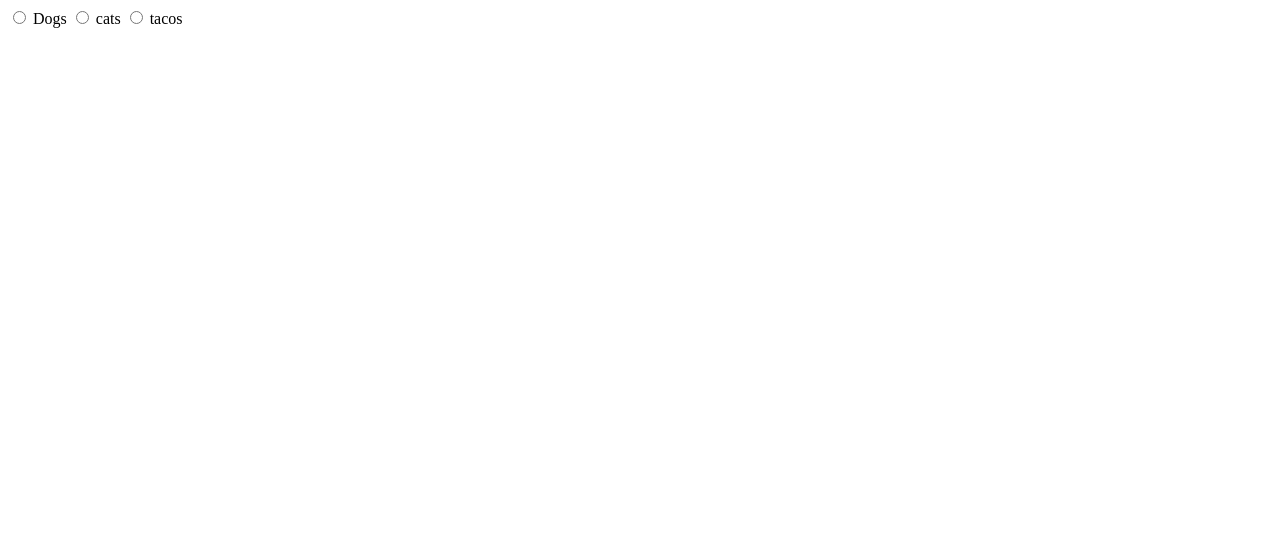
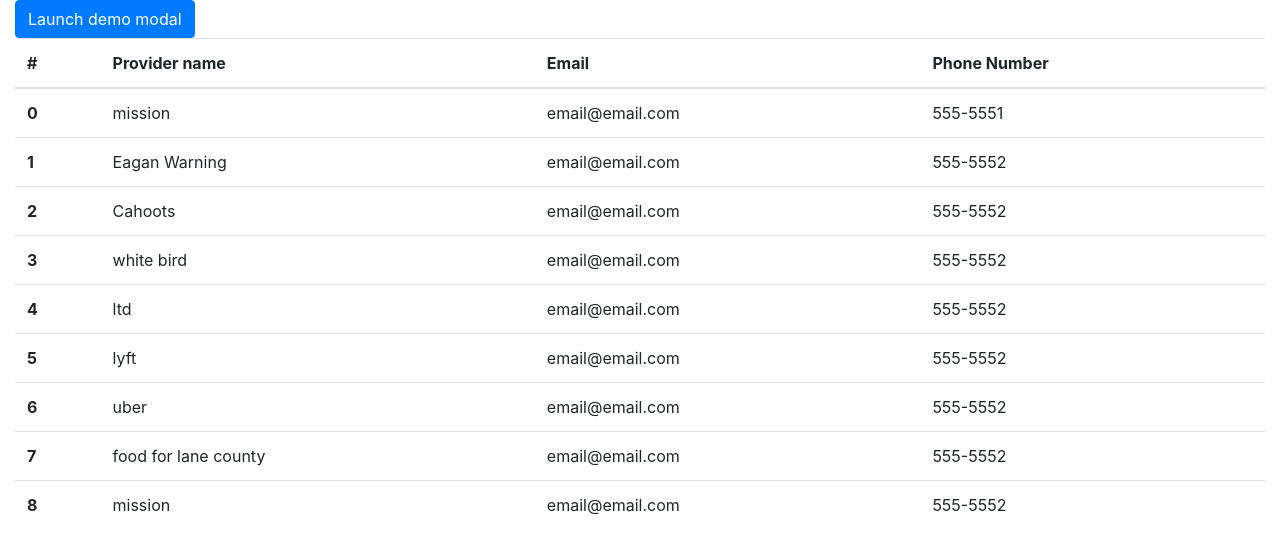
Before and after one commit to Hack4Eugene/homeless-resource-finder-xakclub-2019, a plain HTML site: page public/radio.html in a window 1280 px wide. Drawn offline with nearby package versions, Linux system fonts and the light colour scheme.

Commit message:
populate js adds divs and can search results.

```diff
--- a/public/radio.html
+++ b/public/radio.html
@@ -1,14 +1,82 @@
-<!doctype html>
-<html>
-<head></head>
-<style>
-  </style>
-<body>
-    <input name="animal" id="thing1" value="dogs" type="radio"/>
-      <label for="thing1">Dogs</label>
-    <input name="animal" id="thing2" value="cats" type="radio"/>
-      <label for="thing2">cats</label>
-    <input name="animal" id="thing3" value="tacos" type="radio"/>
-      <label for="thing3">tacos</label>
-  </body>
+<!DOCTYPE html>
+<html lang="en">
+    <head>
+        <!-- Meta Tags-->
+        <meta charset="UTF-8">
+        <meta name="viewport" content="width=device-width, initial-scale=1.0">
+        <meta name="HandheldFriendly" content="true">
+
+        <title>Resource Information</title>
+
+        <!-- Web Icon-->
+        <link rel="shortcut icon" type="image/ico" href="images/icon.ico">
+
+        <!-- Bootstrap Stylesheet -->
+        <link rel="stylesheet" href="https://stackpath.bootstrapcdn.com/bootstrap/4.3.1/css/bootstrap.min.css">
+
+        <!-- style.css -->
+        <link rel="stylesheet" href="stylesheets/style.css">
+    </head>
+
+    <body>
+
+        <!-- Main Container -->
+        <div class="container-fluid" >
+          <table class="table" >
+            <thead>
+              <tr>
+                <th scope="col">#</th>
+                <th scope="col">Provider name</th>
+                <th scope="col">Email</th>
+                <th scope="col">Phone Number</th>
+              </tr>
+            </thead>
+            <tbody id="results">
+            </tbody>
+        </div>
+
+
+        <!-- Button trigger modal -->
+<button type="button" class="btn btn-primary" data-toggle="modal" data-target="#exampleModal">
+  Launch demo modal
+</button>
+
+<!-- Modal -->
+<div class="modal fade" id="exampleModal" tabindex="-1" role="dialog" aria-labelledby="exampleModalLabel" aria-hidden="true">
+  <div class="modal-dialog" role="document">
+    <div class="modal-content">
+      <div class="modal-header">
+        <h5 class="modal-title" id="exampleModalLabel">Modal title</h5>
+        <button type="button" class="close" data-dismiss="modal" aria-label="Close">
+          <span aria-hidden="true">&times;</span>
+        </button>
+      </div>
+      <div class="modal-body">
+        ...
+      </div>
+      <div class="modal-footer">
+        <button type="button" class="btn btn-secondary" data-dismiss="modal">Close</button>
+        <button type="button" class="btn btn-primary">Save changes</button>
+      </div>
+    </div>
+  </div>
+</div>
+
+        <!-- jQuery CDN -->
+        <script src="https://code.jquery.com/jquery-3.4.0.min.js"></script>
+
+        <!-- Popper.js CDN-->
+        <script src="https://cdnjs.cloudflare.com/ajax/libs/popper.js/1.14.7/umd/popper.min.js"></script>
+
+        <!-- Bootstrap JS CDN -->
+        <script src="https://stackpath.bootstrapcdn.com/bootstrap/4.3.1/js/bootstrap.min.js"></script>
+
+        <!-- Swipe.js -->
+        <script src="vendor/scripts/dragend.min.js"></script>
+
+        <!-- index.js -->
+        <script src="scripts/index.js"></script>
+
+        <script src="scripts/populate.js"></script>
+    </body>
 </html>
--- /dev/null
+++ b/public/scripts/populate.js
@@ -0,0 +1,142 @@
+var el = `[
+ {
+   "providerID": 1,
+   "provider name": "mission",
+   "geolocation": "14.1212, -93.23932823",
+   "physical address": "address 1",
+   "phone": "555-5551",
+   "email": "email@email.com",
+   "website": "website.com"
+ },
+ {
+   "providerID": 2,
+   "provider name": "Eagan Warning",
+   "geolocation": "14.1212, -93.23932823",
+   "physical address": "123 street b",
+   "phone": "555-5552",
+   "email": "email@email.com",
+   "website": "website.com"
+ },
+ {
+   "providerID": 3,
+   "provider name": "Cahoots",
+   "geolocation": "14.1212, -93.23932823",
+   "physical address": "123 street b",
+   "phone": "555-5552",
+   "email": "email@email.com",
+   "website": "website.com"
+ },
+ {
+   "providerID": 4,
+   "provider name": "white bird",
+   "geolocation": "14.1212, -93.23932823",
+   "physical address": "123 street b",
+   "phone": "555-5552",
+   "email": "email@email.com",
+   "website": "website.com"
+ },
+ {
+   "providerID": 6,
+   "provider name": "ltd",
+   "geolocation": "14.1212, -93.23932823",
+   "physical address": "123 street b",
+   "phone": "555-5552",
+   "email": "email@email.com",
+   "website": "website.com"
+ },
+ {
+   "providerID": 7,
+   "provider name": "lyft",
+   "geolocation": "14.1212, -93.23932823",
+   "physical address": "123 street b",
+   "phone": "555-5552",
+   "email": "email@email.com",
+   "website": "website.com"
+ },
+ {
+   "providerID": 8,
+   "provider name": "uber",
+   "geolocation": "14.1212, -93.23932823",
+   "physical address": "123 street b",
+   "phone": "555-5552",
+   "email": "email@email.com",
+   "website": "website.com"
+ },
+ {
+   "providerID": 5,
+   "provider name": "food for lane county",
+   "geolocation": "14.1212, -93.23932823",
+   "physical address": "123 street b",
+   "phone": "555-5552",
+   "email": "email@email.com",
+   "website": "website.com"
+ },
+ {
+   "providerID": 6,
+   "provider name": "mission",
+   "geolocation": "14.1212, -93.23932823",
+   "physical address": "address 2",
+   "phone": "555-5552",
+   "email": "email@email.com",
+   "website": "website.com"
+ }
+]`;
+
+
+var results= JSON.parse(el);
+var div = document.querySelector("#results")
+
+function setModal(data){
+  var modal = document.querySelector(".modal");
+  var head = modal.querySelector(".modal-header");
+  var body = modal.querySelector(".modal-body");
+}
+
+function viewResults(evt){
+    console.log(evt.target.parentNode.childNodes);
+    var id=evt.target.parentNode.getAttribute("data-id");
+    console.log(id);
+    var res=0;
+    for(var i=0;i<results.length;i++){
+      if(Number(results[i]["providerID"]) == Number(id)){
+        res = el;
+        break;
+      }
+    }
+    if(res){
+      setModal(res);
+      $(".modal").modal();
+      return 1;
+    }
+    else{
+      return 0;
+    }
+}
+
+function appendResults(div,data){
+  var row;
+  var col;
+  var th;
+  data.forEach(function (data, index){
+    row = document.createElement("tr");
+    row.setAttribute("data-id",data["providerID"]);
+    th=document.createElement("th");
+    th.setAttribute("scope","row");
+    col = document.createElement("td");
+    row.appendChild(th);
+    row.appendChild(col.cloneNode(true))
+    row.appendChild(col.cloneNode(true))
+    row.appendChild(col.cloneNode(true))
+    // row.appendChild(document.createElement("span"))
+    row.childNodes[0].textContent=index.toString();
+    row.childNodes[1].textContent=data["provider name"];
+    row.childNodes[2].textContent=data["email"];
+    row.childNodes[3].textContent=data["phone"];
+    div.appendChild(row);
+  });
+
+  div.addEventListener("click",viewResults)
+
+}
+
+appendResults(div,results);
```
Also changed, not shown: public/vendor/dummyD.json (line endings or trailing spaces).
